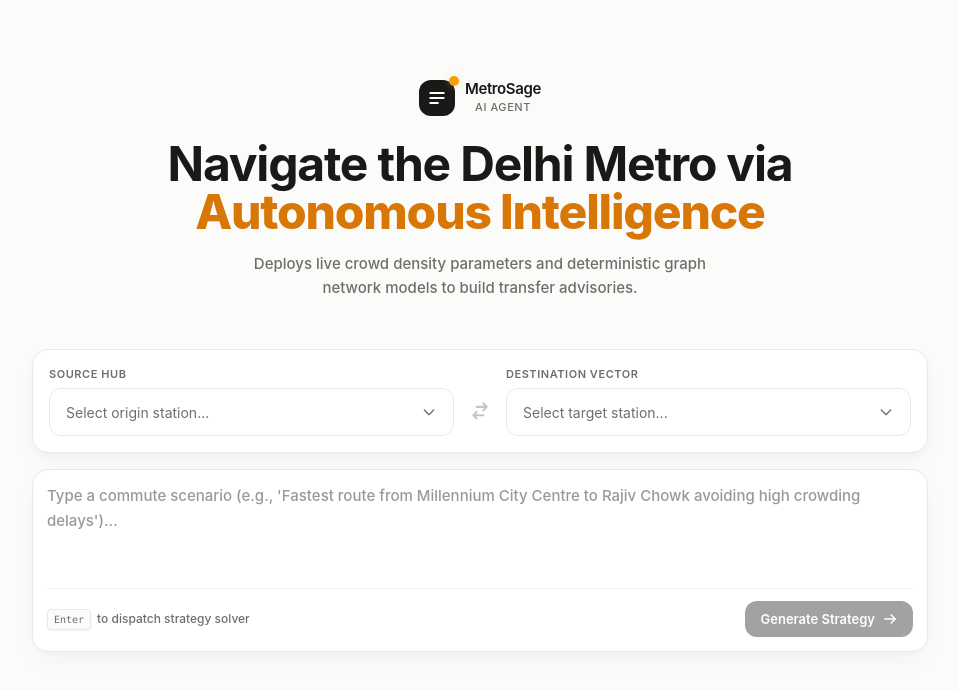
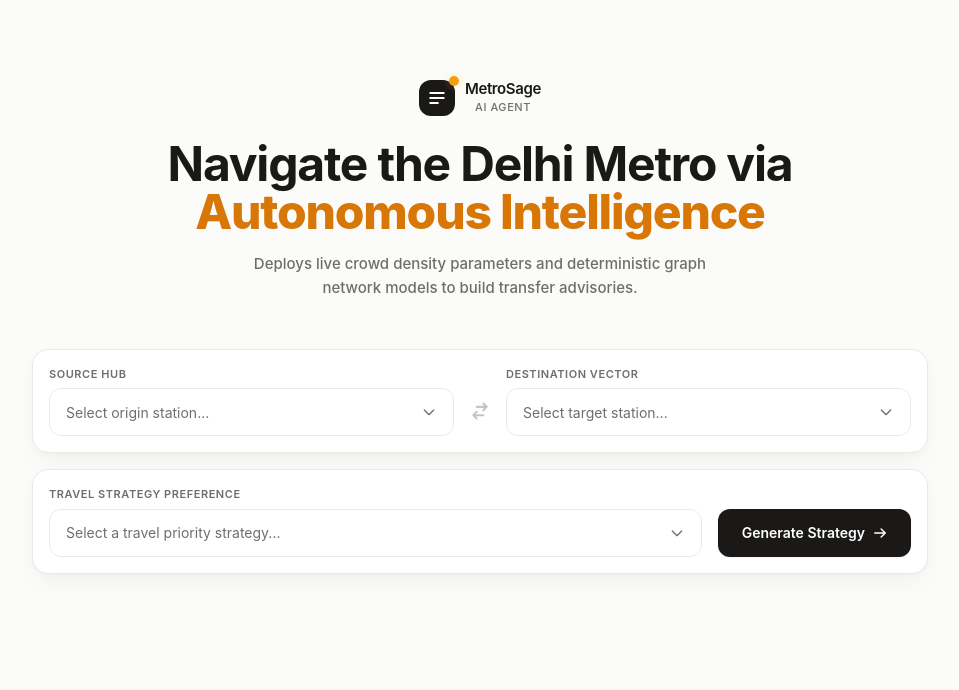
Before and after one commit to Prakhar00001/delhi-metro-agent, a Next.js app: page / in a window 1280 px wide. Shown: the top 690 px of the page, without its empty margins (160-1119 px from the left). Built offline with nearby package versions, Linux system fonts and the light colour scheme.

Commit message:
refactor(ui): swap conversational text input area for pre-defined travel strategy selector dropdown

```diff
--- a/src/components/PromptEditor.tsx
+++ b/src/components/PromptEditor.tsx
@@ -1,54 +1,77 @@
 "use client";
-import React from "react";
+import React, { useState } from "react";
 
-interface PromptEditorProps {
-  query: string;
-  setQuery: (val: string) => void;
+interface PreferenceSelectorProps {
+  value: string;
+  onChange: (value: string) => void;
   onSubmit: () => void;
   isLoading: boolean;
+  disabled: boolean;
 }
 
-export default function PromptEditor({ query, setQuery, onSubmit, isLoading }: PromptEditorProps) {
-  const handleKeyDown = (e: React.KeyboardEvent) => {
-    if (e.key === "Enter" && !e.shiftKey) {
-      e.preventDefault();
-      onSubmit();
-    }
-  };
+const PREFERENCE_OPTIONS = [
+  { label: "⚡ Fastest Route (Time Optimized)", value: "Fastest route optimizing track time" },
+  { label: "🍃 Least Crowded (Comfort Priority)", value: "Avoid major congestion and highly crowded hubs" },
+  { label: "🪙 Most Economical (Lowest Fare)", value: "Prioritize the most budget-friendly route" }
+];
+
+export default function PromptEditor({ value, onChange, onSubmit, isLoading, disabled }: PreferenceSelectorProps) {
+  const [isOpen, setIsOpen] = useState(false);
+
+  const selectedOption = PREFERENCE_OPTIONS.find(opt => opt.value === value);
 
   return (
-    <div className="w-full bg-metro-card border border-metro-border rounded-2xl shadow-premium p-3.5 transition-all focus-within:border-metro-muted/40 relative">
-      <textarea
-        value={query}
-        onChange={(e) => setQuery(e.target.value)}
-        onKeyDown={handleKeyDown}
-        placeholder="Type a commute scenario (e.g., 'Fastest route from Millennium City Centre to Rajiv Chowk avoiding high crowding delays')..."
-        className="w-full min-h-[90px] max-h-[160px] resize-none bg-transparent text-[15px] text-metro-dark placeholder-metro-muted/70 font-medium focus:outline-none leading-relaxed"
-      />
+    <div className="w-full bg-metro-card border border-metro-border rounded-2xl shadow-premium p-4 flex flex-col md:flex-row items-center gap-4 transition-all">
+      <div className="flex-1 relative w-full text-left">
+        <label className="text-[11px] font-semibold uppercase tracking-wider text-metro-muted block mb-1.5">Travel Strategy Preference</label>
+        <button
+          onClick={() => setIsOpen(!isOpen)}
+          className="w-full h-12 px-4 rounded-xl border border-metro-border bg-metro-card text-left text-[14px] font-medium text-metro-dark flex items-center justify-between transition-all hover:border-metro-muted/40 focus:outline-none focus:shadow-focusRing"
+        >
+          <span className={value ? "text-metro-dark" : "text-metro-muted font-normal"}>
+            {selectedOption ? selectedOption.label : "Select a travel priority strategy..."}
+          </span>
+          <svg width="16" height="16" className="w-4 h-4 text-metro-muted" fill="none" viewBox="0 0 24 24" stroke="currentColor">
+            <path strokeLinecap="round" strokeLinejoin="round" strokeWidth={2} d="M19 9l-7 7-7-7" />
+          </svg>
+        </button>
 
-      <div className="flex items-center justify-between border-t border-metro-border/60 pt-3 mt-2">
-        <div className="flex items-center gap-1.5 text-[12px] text-metro-muted font-medium">
-          <kbd className="px-1.5 py-0.5 bg-metro-canvas border border-metro-border rounded text-[10px] font-mono shadow-sm">Enter</kbd>
-          <span>to dispatch strategy solver</span>
+        {isOpen && (
+          <div className="absolute top-[70px] left-0 w-full bg-metro-card border border-metro-border rounded-xl shadow-premium z-50 p-1 overflow-hidden transition-all animate-in fade-in slide-in-from-top-2 duration-200">
+            <div className="flex flex-col gap-0.5">
+              {PREFERENCE_OPTIONS.map((option) => (
+                <button
+                  key={option.value}
+                  onClick={() => {
+                    onChange(option.value);
+                    setIsOpen(false);
+                  }}
+                  className="w-full h-10 px-3 text-left text-[13px] text-metro-dark hover:bg-metro-canvas font-medium rounded-lg transition-colors flex items-center justify-between"
+                >
+                  {option.label}
+                </button>
+              ))}
+            </div>
+          </div>
+        )}
       </div>
 
       <button
         onClick={onSubmit}
-          disabled={isLoading || !query.trim()}
-          className="h-9 px-4 rounded-xl bg-metro-dark text-white text-[13px] font-semibold flex items-center gap-2 transition-all hover:bg-metro-dark/90 disabled:opacity-40 disabled:cursor-not-allowed shadow-sm"
+        disabled={isLoading || disabled}
+        className="w-full md:w-auto md:self-end h-12 px-6 rounded-xl bg-metro-dark text-white text-[14px] font-semibold flex items-center justify-center gap-2 transition-all hover:bg-metro-dark/90 disabled:opacity-40 disabled:cursor-not-allowed shadow-sm shrink-0"
       >
         {isLoading ? (
           <div className="w-4 h-4 border-2 border-white/30 border-t-white rounded-full animate-spin" />
         ) : (
           <>
             <span>Generate Strategy</span>
-              <svg className="w-3.5 h-3.5" fill="none" viewBox="0 0 24 24" stroke="currentColor" strokeWidth={2.5}>
+            <svg width="14" height="14" className="w-3.5 h-3.5" fill="none" viewBox="0 0 24 24" stroke="currentColor" strokeWidth={2.5}>
               <path strokeLinecap="round" strokeLinejoin="round" d="M14 5l7 7m0 0l-7 7m7-7H3" />
             </svg>
           </>
         )}
       </button>
     </div>
-    </div>
   );
 }
```
Lines whose indentation alone changed are shown as unchanged.
